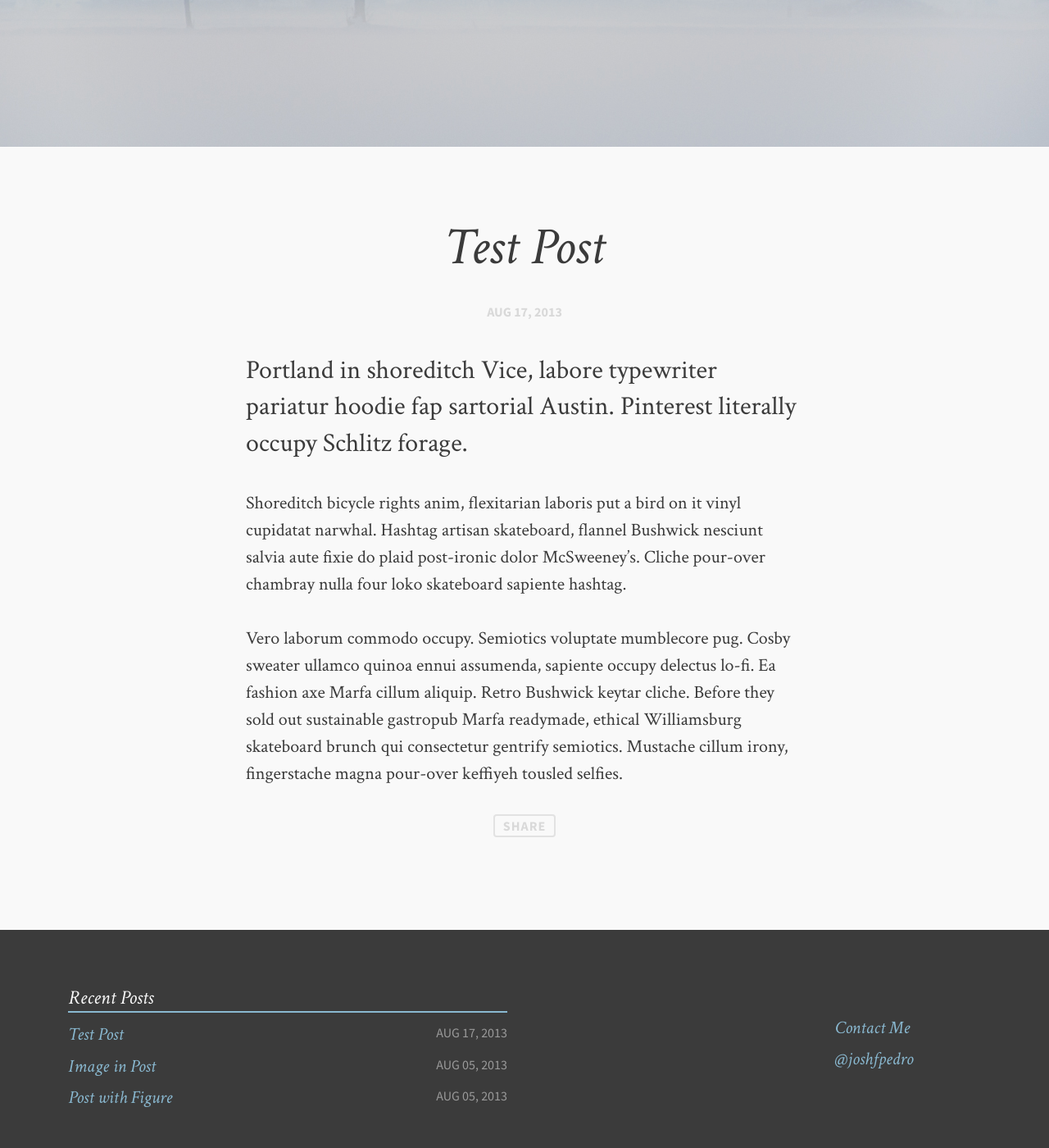
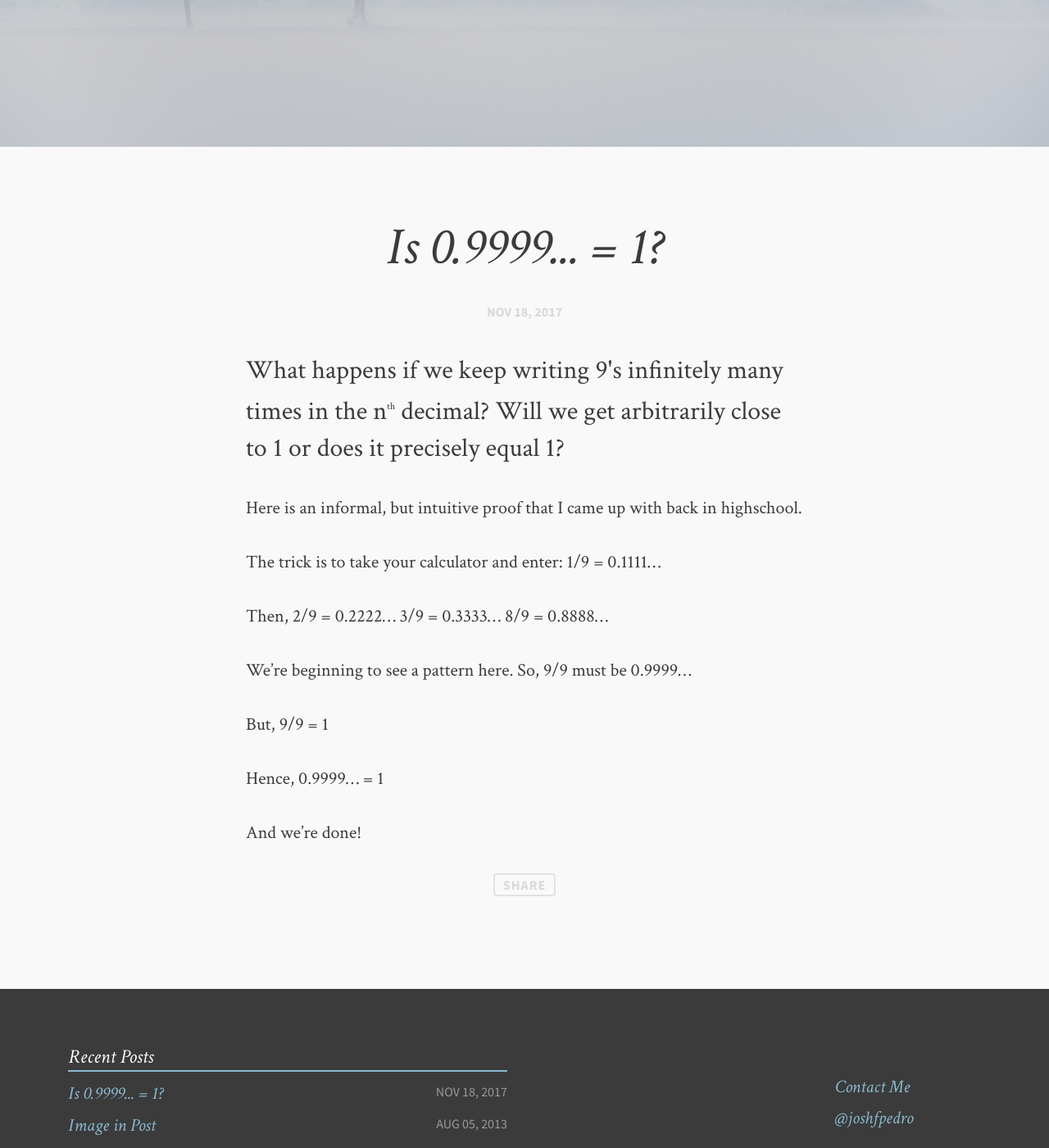
Before and after one commit to ColeTownsend/Balzac-for-Jekyll, a Jekyll site: the page built from _posts/2013-08-17-test-post.md, in a window 1280 px wide and 1400 px high, scrolled down 371 px. Shown: the whole window at 82% size. Built offline with Jekyll 4.4.1, drawn with Linux system fonts in a browser that asks for light colours; comment, search, counter and statistics services are not loaded.

Commit message:
My first blog post

```diff
--- a/_posts/2013-08-17-test-post.md
+++ b/_posts/2013-08-17-test-post.md
@@ -1,12 +1,28 @@
 ---
 layout: post-light-feature
-title: Test Post
-description: "Portland in shoreditch Vice, labore typewriter pariatur hoodie fap sartorial Austin. Pinterest literally occupy Schlitz forage."
-categories: articles
-date: 2013-08-17
+title: Is 0.9999... = 1?
+description: "What happens if we keep writing 9's infinitely many times in the n<sup>th</sup> decimal? Will we get arbitrarily close to 1 or does it precisely equal 1?"
+categories: Mathematics
+date: 2017-11-18
 image:
         feature: soft-trees.jpg
 ---
-Shoreditch bicycle rights anim, flexitarian laboris put a bird on it vinyl cupidatat narwhal. Hashtag artisan skateboard, flannel Bushwick nesciunt salvia aute fixie do plaid post-ironic dolor McSweeney's. Cliche pour-over chambray nulla four loko skateboard sapiente hashtag.
+Here is an informal, but intuitive proof that I came up with back in highschool.
 
-Vero laborum commodo occupy. Semiotics voluptate mumblecore pug. Cosby sweater ullamco quinoa ennui assumenda, sapiente occupy delectus lo-fi. Ea fashion axe Marfa cillum aliquip. Retro Bushwick keytar cliche. Before they sold out sustainable gastropub Marfa readymade, ethical Williamsburg skateboard brunch qui consectetur gentrify semiotics. Mustache cillum irony, fingerstache magna pour-over keffiyeh tousled selfies.
+The trick is to take your calculator and enter:
+1/9 = 0.1111...
+
+Then,
+2/9 = 0.2222...
+3/9 = 0.3333...
+8/9 = 0.8888...
+
+We're beginning to see a pattern here.
+So,
+9/9 must be 0.9999...
+
+But, 9/9 = 1
+
+Hence, 0.9999... = 1
+
+And we're done!
```
